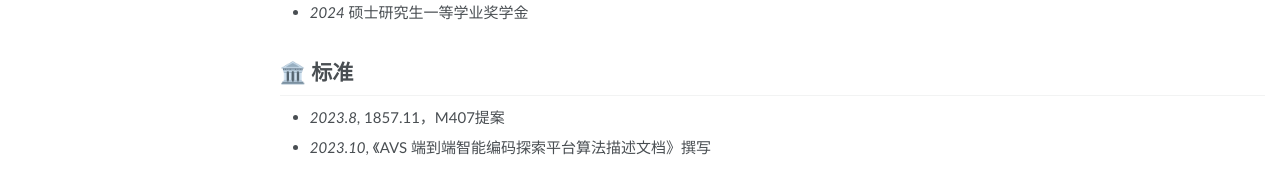
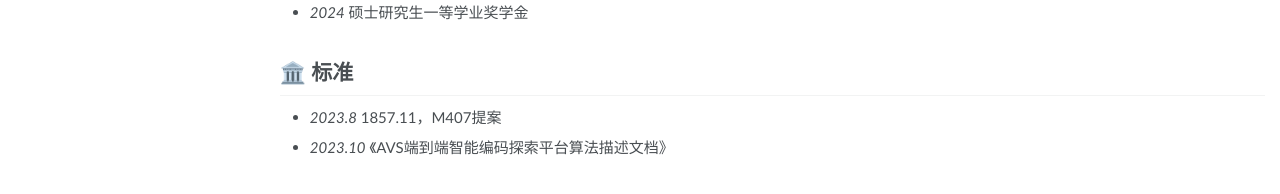
Before and after one commit to DeathPolca/DeathPolca.github.io, a Jekyll site: the page built from _pages/about.md, in a window 1280 px wide. Shown: the part 624-818 px from the top of the page. Built offline with Jekyll 4.4.1, drawn with Linux system fonts in a browser that asks for light colours; some web fonts are replaced.

Commit message:
small changes

```diff
--- a/_pages/about.md
+++ b/_pages/about.md
@@ -53,8 +53,8 @@ redirect_from:
 <span class='anchor' id='-xshy'></span>
 
 # 🏛️ 标准
-- *2023.8*, 1857.11，M407提案
-- *2023.10*, 《AVS 端到端智能编码探索平台算法描述文档》撰写
+- *2023.8* 1857.11，M407提案
+- *2023.10* 《AVS端到端智能编码探索平台算法描述文档》
 
 <!-- <span class='anchor' id='-gzsx'></span>
 
```
